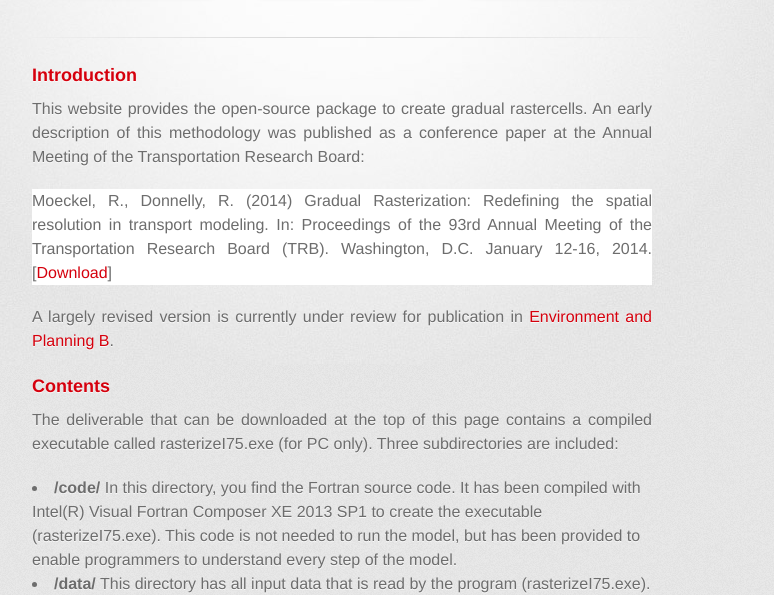
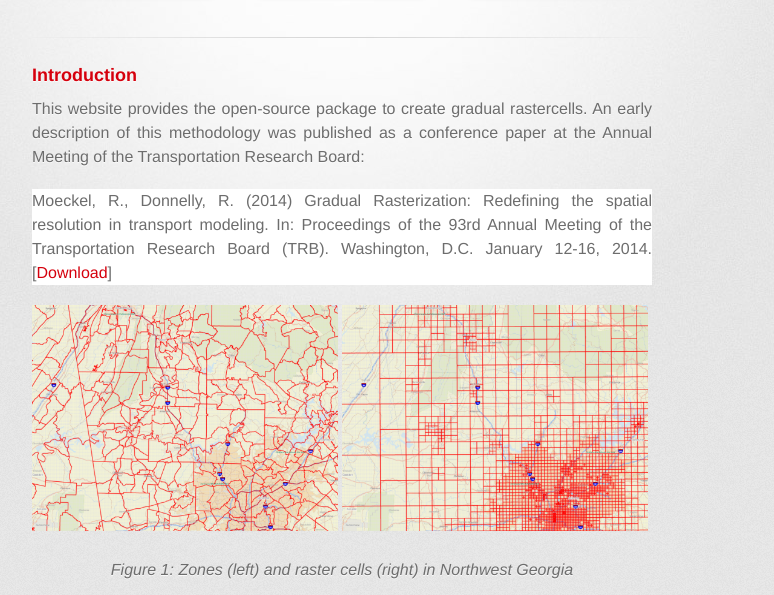
Before and after one commit to moeckel/gr, a plain HTML site: page index.html in a window 1280 px wide. Shown: the part 209-804 px from the top of the page, without its empty margins (298-1072 px from the left). Drawn offline with Linux system fonts and the light colour scheme; a web font is replaced by a local one.

Commit message:
Added pictures to make it prettier.

```diff
--- a/index.html
+++ b/index.html
@@ -37,7 +37,9 @@
 <p>This website provides the open-source package to create gradual rastercells. An early description of this methodology was published as a conference paper at the Annual Meeting of the Transportation Research Board:</p>
 <p class="highlight">Moeckel, R., Donnelly, R. (2014) Gradual Rasterization: Redefining the spatial resolution in transport modeling. In: Proceedings of the 93rd Annual Meeting of the Transportation Research Board (TRB). Washington, D.C. January 12-16, 2014. [<a href="http://moeckel.github.io/rm/doc/2014_moeckel_donnelly_trb.pdf">Download</a>]<br>
 </p>
-<p>A largely revised version is currently under review for publication in <a href="http://www.envplan.com/B.html">Environment and Planning B</a>. </p>
+<p><img src="images/nwGaZones.png" width="306" height="226" alt="Zones in northwest Georgia"/>&nbsp;<img src="images/nwGaRaster.png" width="306" height="226" alt="Raster cells in northwest Georgia"/></p>
+<p><em><center>Figure 1: Zones (left) and raster cells (right) in Northwest Georgia</center></em></p>
+<p>A largely revised version is currently under review for publication in <a href="http://www.envplan.com/B.html">Environment and Planning&nbsp;B</a>. </p>
 
 <h3>
 <a name="designer-templates" class="anchor" href="#designer-templates"><span class="octicon octicon-link"></span></a>Contents</h3>
```
Also changed, not shown: images/nwGaRaster.png (added), images/nwGaZones.png (added).
